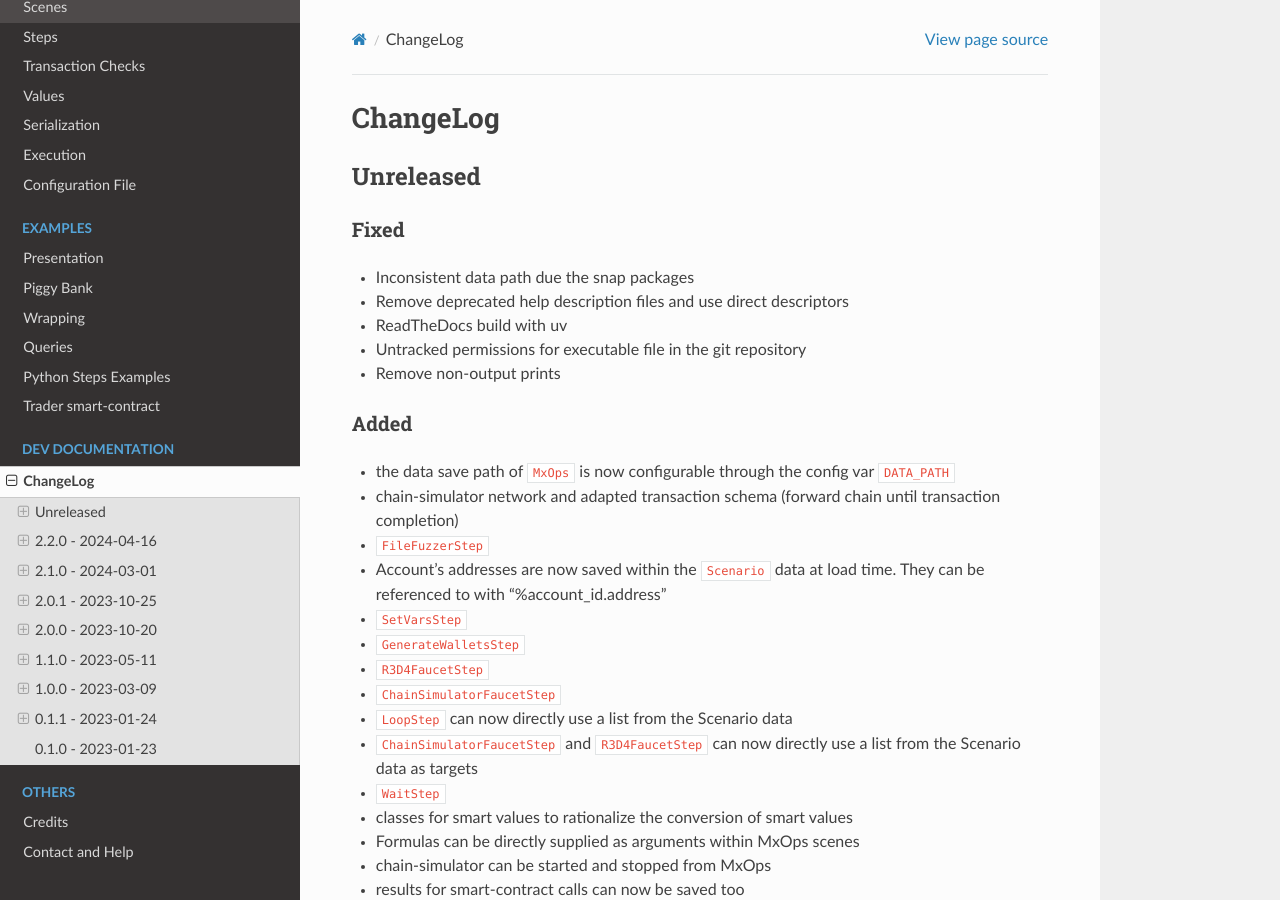
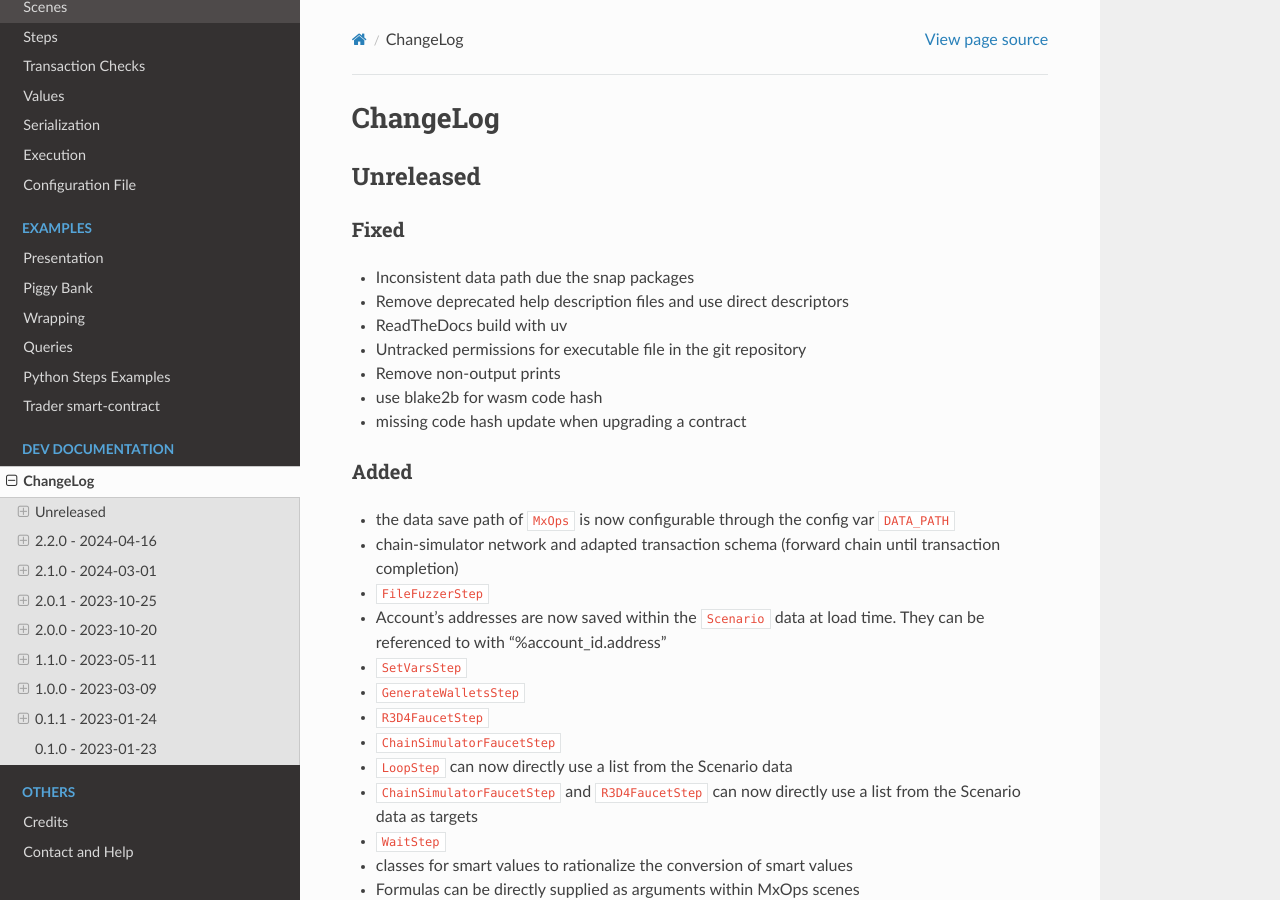
Before and after one commit to Catenscia/MxOps, a Sphinx documentation site: the page built from docs/source/dev_documentation/changelog.md, in a window 1280 px wide and 900 px high. Built offline with Sphinx 7.4.7 and the Read the Docs theme 3.1.0, drawn with Linux system fonts in a browser that asks for light colours.

Commit message:
docs: changelog

```diff
--- a/docs/dictionary/custom_wordlist.txt
+++ b/docs/dictionary/custom_wordlist.txt
@@ -4,6 +4,7 @@ AppDir
 AppFolder
 arg
 backend
+blake
 blockchain
 blockchains
 abcdef
--- a/docs/source/dev_documentation/changelog.md
+++ b/docs/source/dev_documentation/changelog.md
@@ -9,6 +9,8 @@
 - ReadTheDocs build with uv
 - Untracked permissions for executable file in the git repository
 - Remove non-output prints
+- use blake2b for wasm code hash
+- missing code hash update when upgrading a contract
 
 ### Added
 
```
